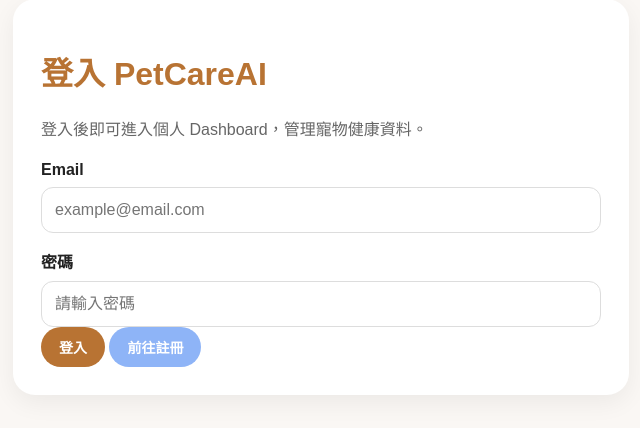
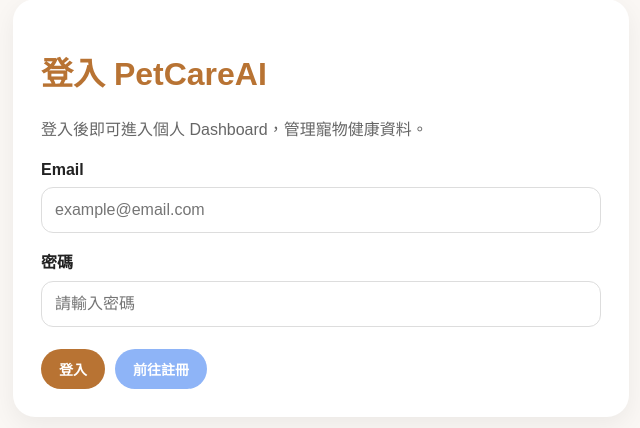
Before and after one commit to carol651104/PetCareAI, a Flask app: page / in a window 1280 px wide. Shown: the part 129-557 px from the top of the page, without its empty margins (319-959 px from the left). Run offline with Flask 3, Linux system fonts and the light colour scheme.

Commit message:
Wrap login buttons in a flex container

```diff
--- a/templates/login.html
+++ b/templates/login.html
@@ -14,8 +14,10 @@
         <label>密碼</label>
         <input type="password" name="password" placeholder="請輸入密碼" required>
 
-        <button class="btn btn-brown" type="submit">登入</button>
-        <a class="btn" href="/register">前往註冊</a>
+        <div style="margin-top: 22px; display: flex; gap: 10px; align-items: center;">
+            <button class="btn btn-brown" type="submit">登入</button>
+            <a class="btn" href="/register">前往註冊</a>
+        </div>
     </form>
 </div>
 {% endblock %}
```
